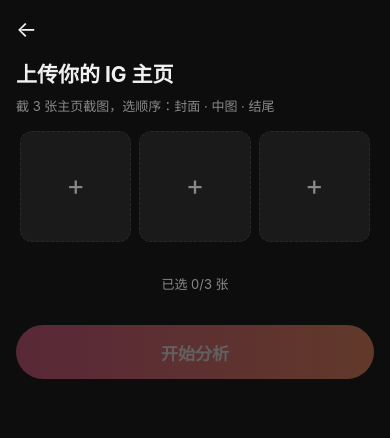
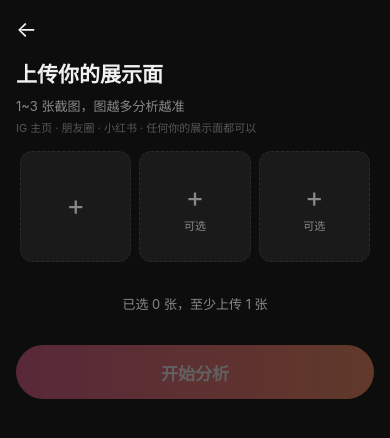
Before and after one commit to yezhonglin2015-dot/magnet-app, a React Native app: screen /Upload in a window 390 px wide. Shown: the top 438 px of the page. Built offline with nearby package versions, Linux system fonts and the light colour scheme.

Commit message:
feat: allow 1-3 images upload, support IG/朋友圈/小红书 hint

```diff
--- a/src/api/index.js
+++ b/src/api/index.js
@@ -4,14 +4,15 @@ export async function analyzeBasic(gender, imageUris) {
   const form = new FormData();
   form.append('gender', gender);
 
+  // 只上传非空的图片（1~3 张）
   const slots = ['img1', 'img2', 'img3'];
-  for (let i = 0; i < 3; i++) {
+  imageUris.filter(Boolean).forEach((uri, i) => {
     form.append(slots[i], {
-      uri: imageUris[i],
+      uri,
       name: 'img' + (i + 1) + '.jpg',
       type: 'image/jpeg',
     });
-  }
+  });
 
   const controller = new AbortController();
   const timer = setTimeout(() => controller.abort(), 60000);
--- a/src/components/SlotUpload.js
+++ b/src/components/SlotUpload.js
@@ -2,18 +2,11 @@ import React from 'react';
 import { TouchableOpacity, Image, Text, View, StyleSheet } from 'react-native';
 import { colors, radius, fontSize, spacing } from '../constants/theme';
 
-const SLOT_LABELS = ['封面', '中图', '结尾'];
-
-export default function SlotUpload({ index, uri, onSelect }) {
-  const label = SLOT_LABELS[index] || '';
-
+export default function SlotUpload({ index, uri, onSelect, optional }) {
   if (uri) {
     return (
       <TouchableOpacity style={styles.slot} onPress={onSelect} activeOpacity={0.85}>
         <Image source={{ uri }} style={styles.image} resizeMode="cover" />
-        <View style={styles.labelOverlay}>
-          <Text style={styles.labelText}>{label}</Text>
-        </View>
       </TouchableOpacity>
     );
   }
@@ -21,7 +14,7 @@ export default function SlotUpload({ index, uri, onSelect }) {
   return (
     <TouchableOpacity style={[styles.slot, styles.emptySlot]} onPress={onSelect} activeOpacity={0.7}>
       <Text style={styles.plusText}>+</Text>
-      <Text style={styles.emptyLabel}>{label}</Text>
+      {optional && <Text style={styles.emptyLabel}>可选</Text>}
     </TouchableOpacity>
   );
 }
--- a/src/screens/UploadScreen.js
+++ b/src/screens/UploadScreen.js
@@ -43,26 +43,29 @@ export default function UploadScreen({ navigation }) {
           <Text style={styles.backText}>←</Text>
         </TouchableOpacity>
 
-        <Text style={styles.title}>上传你的 IG 主页</Text>
-        <Text style={styles.sub}>截 3 张主页截图，选顺序：封面 · 中图 · 结尾</Text>
+        <Text style={styles.title}>上传你的展示面</Text>
+        <Text style={styles.sub}>1~3 张截图，图越多分析越准</Text>
+        <Text style={styles.tip}>IG 主页 · 朋友圈 · 小红书 · 任何你的展示面都可以</Text>
 
         <View style={styles.slots}>
           {[0, 1, 2].map((i) => (
             <View key={i} style={styles.slotWrapper}>
               <SlotUpload
+                index={i}
                 uri={state.images[i]}
                 onSelect={() => handleSelect(i)}
+                optional={i > 0}
               />
             </View>
           ))}
         </View>
 
-        <Text style={styles.hint}>已选 {selectedCount}/3 张</Text>
+        <Text style={styles.hint}>已选 {selectedCount} 张{selectedCount === 0 ? '，至少上传 1 张' : ''}</Text>
 
         <TouchableOpacity
-          activeOpacity={allSelected ? 0.8 : 1}
-          onPress={allSelected ? () => navigation.navigate('AnalyzingBasic') : undefined}
-          style={[styles.btnWrapper, !allSelected && styles.btnDisabled]}
+          activeOpacity={selectedCount >= 1 ? 0.8 : 1}
+          onPress={selectedCount >= 1 ? () => navigation.navigate('AnalyzingBasic') : undefined}
+          style={[styles.btnWrapper, selectedCount < 1 && styles.btnDisabled]}
         >
           <LinearGradient
             colors={grad}
@@ -105,6 +108,12 @@ const styles = StyleSheet.create({
   sub: {
     fontSize: fontSize.sm,
     color: colors.sub,
+    marginBottom: spacing.xs,
+  },
+  tip: {
+    fontSize: fontSize.xs,
+    color: colors.sub,
+    opacity: 0.6,
     marginBottom: spacing.md,
   },
   slots: {
```
